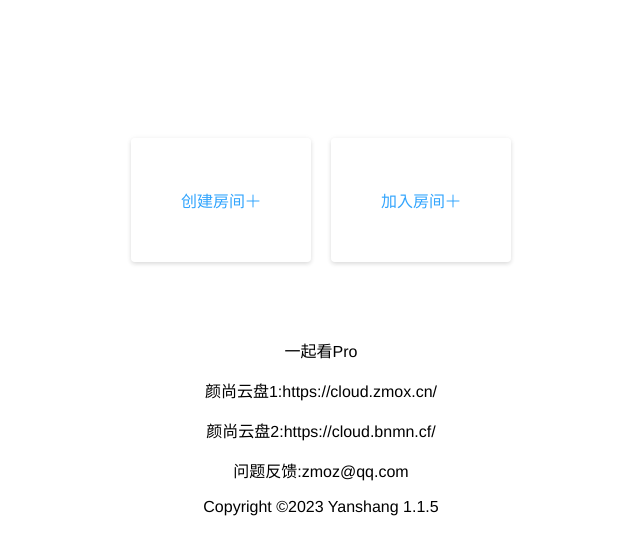
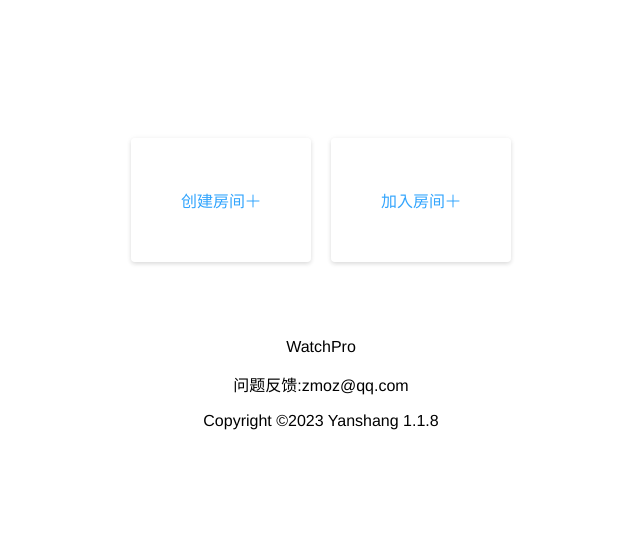
Before and after one commit to yanshangd/Watch-pro, a Vue app: page /#/ in a window 1280 px wide. Shown: the top 554 px of the page, without its empty margins (319-959 px from the left). Built offline with nearby package versions, Linux system fonts and the light colour scheme.

Commit message:
Update CreateView.vue

```diff
--- a/src/views/CreateView.vue
+++ b/src/views/CreateView.vue
@@ -14,11 +14,9 @@ github:https://github.com/yanshangd -->
       </div>
     </div>
     <div class="text-main">
-      <p>一起看Pro</p>
-      <p>颜尚云盘1:https://cloud.zmox.cn/</p>
-      <p>颜尚云盘2:https://cloud.bnmn.cf/</p>
+      <p>WatchPro</p>
       <p>问题反馈:zmoz@qq.com</p>
-      <p>Copyright ©2023 Yanshang 1.1.5 </p>
+      <p>Copyright ©2023 Yanshang 1.1.8 </p>
     </div>
     <!-- 弹窗创建or加入房间 -->
     <el-dialog :title="type=='create'?'创建房间':'加入房间'"
```
